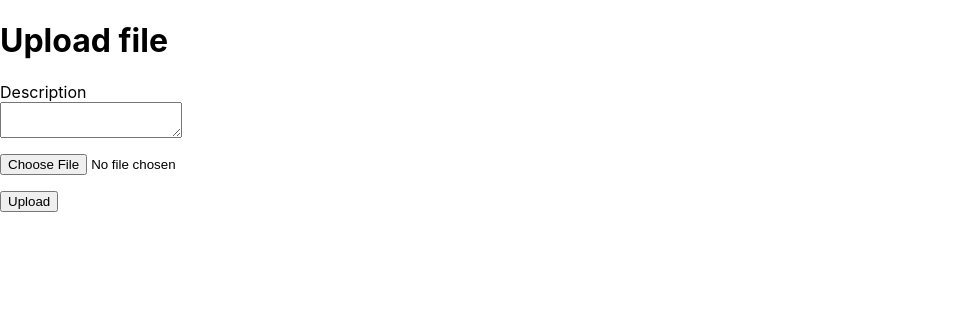
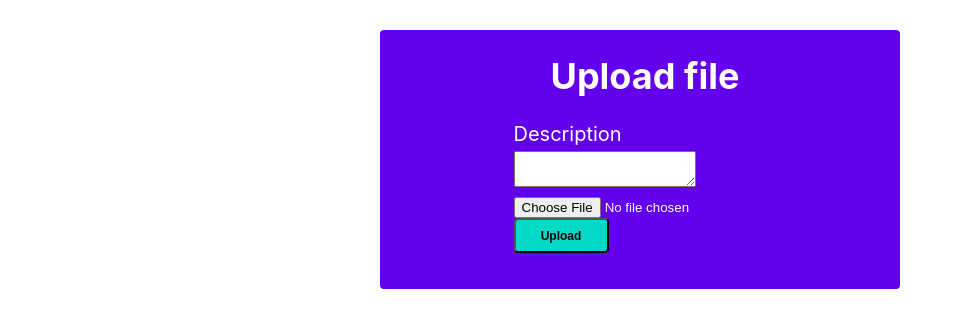
Before and after one commit to sarnaizgarcia/my_file_manager, a Flask app: page /upload in a window 1280 px wide. Shown: the part 80-408 px from the top of the page, without its empty margins (0-963 px from the left). Run offline with Flask 2, Linux system fonts and the light colour scheme; the visitor is signed in with stand-in values (Sample User, id 1); some libraries are stand-ins or nearby versions.

Commit message:
Upload template styled

```diff
--- a/app/templates/upload.html
+++ b/app/templates/upload.html
@@ -1,21 +1,26 @@
 {% extends "base.html" %} {% block content %}
-<h1>Upload file</h1>
+<link
+  href="{{ url_for('static', filename='css/form.css') }}"
+  rel="stylesheet"
+/>
+<div class="form">
+  <div class="content">
+    <h1 class="title">Upload file</h1>
     <form action="" method="POST" novalidate enctype="multipart/form-data">
       {{ form.hidden_tag() }}
-
-  <p>
-    {{ form.description.label }}<br />
-    {{ form.description(size=32) }}<br />
-    {% for error in form.description.errors %}
-    <span style="color: red;">[{{ error }}]</span>
+      <div class="field">
+        {{ form.description.label }} {{ form.description(size=32) }} {% for
+        error in form.description.errors %}
+        <span class="error">[{{ error }}]</span>
         {% endfor %}
-  </p>
-  <p>
-    {{ form.file(size=20) }}<br />
-    {% for error in form.file.errors %}
-    <span style="color: red;">[{{ error }}]</span>
+      </div>
+      <div>
+        {{ form.file(size=20) }} {% for error in form.file.errors %}
+        <span class="error">[{{ error }}]</span>
         {% endfor %}
-  </p>
-  <p>{{ form.submit() }}</p>
+      </div>
+      <div class="button">{{ form.submit() }}</div>
     </form>
+  </div>
   {% endblock %}
+</div>
```
Lines whose indentation alone changed are shown as unchanged.
